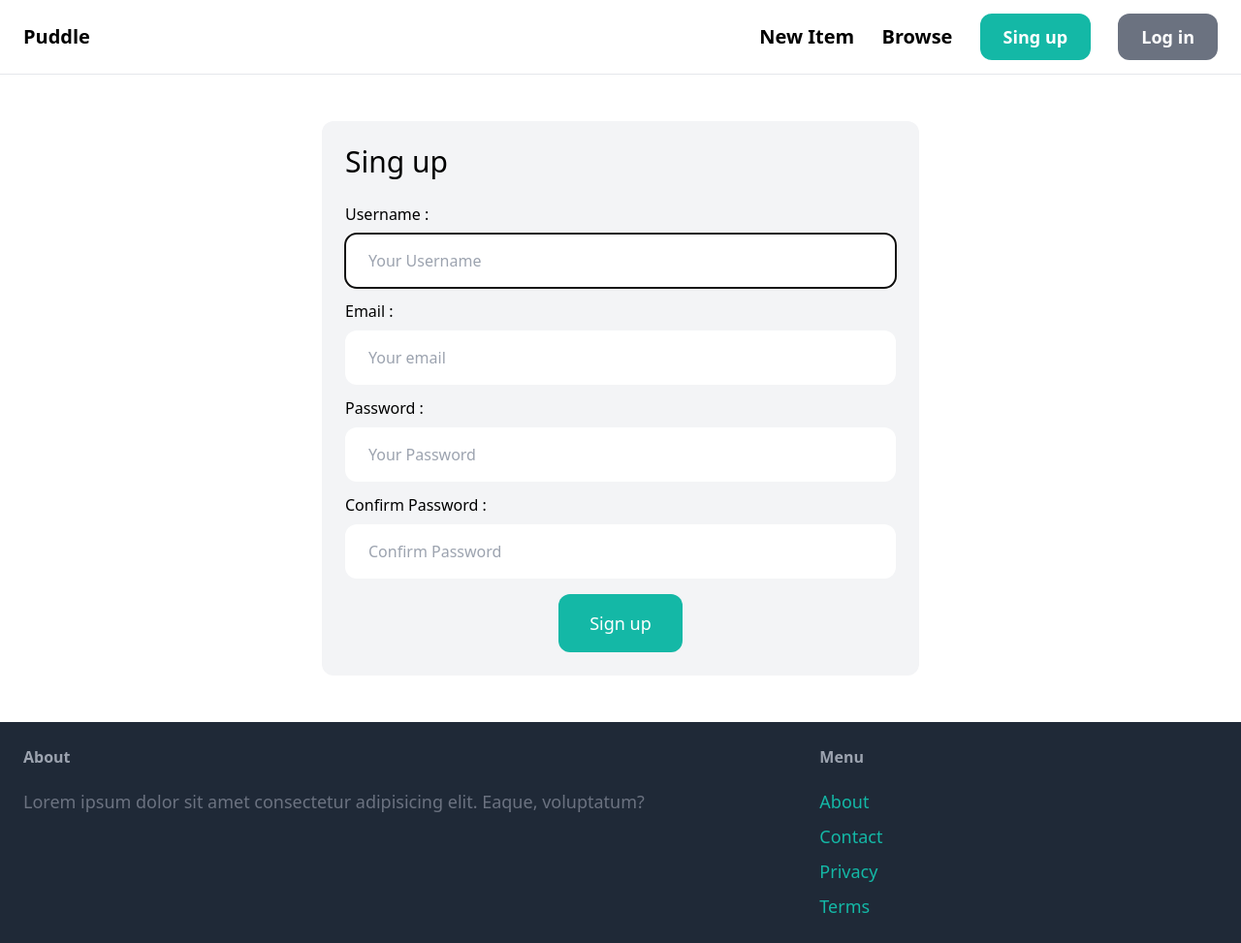
After one commit to Alisaid12/marketPlace_django, a Django app: page /singup/ in a window 1280 px wide. The commit adds this page. Shown: the whole page at 97% size. Run offline with Django 5.2, Linux system fonts and the light colour scheme; some libraries are stand-ins or nearby versions.

Commit message:
add login and singup

```diff
--- /dev/null
+++ b/puddle/core/forms.py
@@ -0,0 +1,41 @@
+from django import forms
+from django.contrib.auth.forms import UserCreationForm,AuthenticationForm
+from django.contrib.auth.models import User
+
+
+class LoginForm(AuthenticationForm):
+
+    username = forms.CharField(widget=forms.TextInput(attrs={
+        'placeholder':'Your Username',
+        'class':'w-full py-4 px-6 rounded-xl'
+    }))
+    password = forms.CharField(widget=forms.PasswordInput(attrs={
+            'placeholder':'Your Password',
+            'class':'w-full py-4 px-6 rounded-xl'
+    }))
+
+
+
+class SingupForm(UserCreationForm):
+    class Meta:
+        model = User
+        fields = ('username','email','password1','password2')
+
+    username = forms.CharField(widget=forms.TextInput(attrs={
+        'placeholder':'Your Username',
+        'class':'w-full py-4 px-6 rounded-xl'
+    }))
+
+    email = forms.CharField(widget=forms.EmailInput(attrs={
+            'placeholder':'Your email',
+            'class':'w-full py-4 px-6 rounded-xl'
+    }))
+
+    password1 = forms.CharField(widget=forms.PasswordInput(attrs={
+            'placeholder':'Your Password',
+            'class':'w-full py-4 px-6 rounded-xl'
+    }))
+    password2 = forms.CharField(widget=forms.PasswordInput(attrs={
+            'placeholder':'Confirm Password',
+            'class':'w-full py-4 px-6 rounded-xl'
+    }))
--- a/puddle/core/templates/core/base.html
+++ b/puddle/core/templates/core/base.html
@@ -1,10 +1,13 @@
-<!DOCTYPE html>
+<!doctype html>
 <html lang="en">
-
   <head>
-    <meta charset="UTF-8">
-    <meta name="viewport" content="width=device-width, initial-scale=1.0">
+    <meta charset="UTF-8" />
+    <meta name="viewport" content="width=device-width, initial-scale=1.0" />
     <script src="https://cdn.tailwindcss.com"></script>
+    <link
+      rel="stylesheet"
+      href="https://cdnjs.cloudflare.com/ajax/libs/font-awesome/6.7.2/css/all.min.css"
+    />
     <title>{% block title %} {% endblock %} | Puddle</title>
     <style>
       html,
@@ -35,44 +38,106 @@
   </head>
 
   <body>
-    <nav class="py-6 px-6 flex justify-between items-center border-b border-gray-200">
-        <a href='/' class="text-xl font-semiblod">Puddle</a>
+    <nav
+      class="py-6 px-6 flex justify-between items-center border-b border-gray-200"
+    >
+      <a href="/" class="text-xl font-semibold">Puddle</a>
 
       <div class="space-x-6">
-            <a href='#' class="text-xl font-semiblod hover:text-gray-500">New Item</a>
-            <a href='#' class="text-xl font-semiblod hover:text-gray-500">Browse</a>
-            <a href="#" class="px-6 py-3 text-lg font-semiblod bg-teal-500 text-white rounded-xl hover:bg-teal-700">Sing
-                up</a>
-            <a href="#" class="px-6 py-3 text-lg font-semiblod bg-gray-500 text-white rounded-xl hover:bg-teal-700">Log
-                in</a>
+        <a href="{% url 'item:new' %}" class="text-xl font-semibold hover:text-gray-500"
+          >New Item</a
+        >
+        <a href="#" class="text-xl font-semibold hover:text-gray-500">Browse</a>
 
+        {% if request.user.is_authenticated %}
+        <a
+          href="#"
+          class="px-6 py-3 text-lg font-semibold bg-teal-500 text-white rounded-xl hover:bg-teal-700"
+          >Inbox</a
+        >
+        <a
+          href="#"
+          class="px-6 py-3 text-lg font-semibold bg-gray-500 text-white rounded-xl hover:bg-teal-700"
+          >Dashboard</a
+        >
+        <a
+          href="{% url 'core:logout' %}"
+          class="px-6 py-3 text-lg font-semibold bg-white text-black border border-gray-400 rounded-xl hover:bg-gray-700 hover:text-white transition duration-1000 ease-in-out"
+        >
+          Log Out
+          <i class="fa-solid fa-right-from-bracket"></i>
+        </a>
+        {% else %}
+        <a
+          href="{% url 'core:singup' %}"
+          class="px-6 py-3 text-lg font-semibold bg-teal-500 text-white rounded-xl hover:bg-teal-700"
+          >Sing up</a
+        >
+        <a
+          href="{% url 'core:login' %}"
+          class="px-6 py-3 text-lg font-semibold bg-gray-500 text-white rounded-xl hover:bg-teal-700"
+          >Log in</a
+        >
+        {% endif %}
       </div>
     </nav>
     <main class="px-6 py-6">
 
-        {% block content %}
+        {% if messages %}
+            {% for message in messages %}
+                <div class="flex items-center justify-between mb-4 p-4 rounded-xl bg-green-100 text-green-800">
+                    <span>{{ message }}</span>
 
-        {% endblock %}
-
+                    <button
+                        type="button"
+                        onclick="this.parentElement.remove()"
+                        class="ml-4 text-green-800 hover:text-green-950 text-xl font-bold"
+                        aria-label="Close"
+                    >
+                        &times;
+                    </button>
+                </div>
+            {% endfor %}
+        {% endif %}
+        {% block content %} {% endblock %}
     </main>
 
     <footer class="py-6 px-6 flex justify-between bg-gray-800">
       <div class="w2/3 pr-10">
         <h3 class="mb-5 font-semibold text-gray-400">About</h3>
-            <p class="text-lg text-gray-500">Lorem ipsum dolor sit amet consectetur adipisicing elit. Eaque, voluptatum?
+        <p class="text-lg text-gray-500">
+          Lorem ipsum dolor sit amet consectetur adipisicing elit. Eaque,
+          voluptatum?
         </p>
       </div>
       <div class="w-1/3 pr-10">
         <h3 class="mb-5 font-semibold text-gray-400">Menu</h3>
 
         <ul class="space-y-2">
-                <li><a href="#" class="text-lg text-teal-500 hover:text-teal-700">About</a></li>
-                <li><a href="{% url 'contact' %}" class="text-lg text-teal-500 hover:text-teal-700">Contact</a></li>
-                <li><a href="#" class="text-lg text-teal-500 hover:text-teal-700">Privacy </a></li>
-                <li><a href="#" class="text-lg text-teal-500 hover:text-teal-700">Terms</a></li>
+          <li>
+            <a href="#" class="text-lg text-teal-500 hover:text-teal-700"
+              >About</a
+            >
+          </li>
+          <li>
+            <a
+              href="{% url 'core:contact' %}"
+              class="text-lg text-teal-500 hover:text-teal-700"
+              >Contact</a
+            >
+          </li>
+          <li>
+            <a href="#" class="text-lg text-teal-500 hover:text-teal-700"
+              >Privacy
+            </a>
+          </li>
+          <li>
+            <a href="#" class="text-lg text-teal-500 hover:text-teal-700"
+              >Terms</a
+            >
+          </li>
         </ul>
       </div>
     </footer>
   </body>
-
 </html>
--- a/puddle/core/templates/core/index.html
+++ b/puddle/core/templates/core/index.html
@@ -14,7 +14,7 @@
                 <div>
                     <a href="{% url 'item:detail' item.id %}">
                         <div>
-                            <img src="{{ item.image.url }}" class="rounded-t-xl w-full h-[200px] object-cover border-b border-gray-400"/>
+                            <img src="{{ item.image.url }}" class="rounded-t-xl object-cover w-full h-[300px]  border-b border-gray-400"/>
                         </div>
                         <div class="p-6 bg-white border-top">
                             <h2 class="text-2xl">{{ item.name }}</h2>
--- /dev/null
+++ b/puddle/core/templates/core/singup.html
@@ -0,0 +1,57 @@
+{% extends 'core/base.html' %}
+
+{% block title%} Sing Up {% endblock %}
+
+{% block content %}
+<div class="w-1/2 my-6 mx-auto p-6 bg-gray-100 rounded-xl ">
+    <h1 class="mb-6 text-3xl">Sing up</h1>
+
+    <form method="post" action="." >
+    {% csrf_token %}
+
+    <div class="mb-3">
+        <label class="inline-block mb-2">Username :</label><br />
+        {{form.username}}
+    </div>
+
+    <div class="mb-3">
+        <label class="inline-block mb-2">Email :</label><br />
+        {{form.email}}
+    </div>
+
+    <div class="mb-3">
+        <label class="inline-block mb-2">Password :</label><br />
+        {{form.password1}}
+    </div>
+
+    <div class="mb-3">
+        <label class="inline-block mb-2">Confirm Password :</label><br />
+        {{form.password2}}
+    </div>
+
+    {% if form.errors or form.non_field_errors %}
+        <div class="mb-3 p-6 bg-red-100 rounded-xl">
+
+            {% for field in form %}
+                {% for error in field.errors %}
+                    <p class="text-red-600">{{ error }}</p>
+                {% endfor %}
+            {% endfor %}
+
+            {% for error in form.non_field_errors %}
+                <p class="text-red-600">{{ error }}</p>
+            {% endfor %}
+
+        </div>
+    {% endif %}
+
+
+        <button
+            class="block mx-auto mt-4 py-4 px-8 text-lg bg-teal-500 hover:bg-teal-700 rounded-xl text-white"
+        >
+            Sign up
+        </button>
+
+    </form>
+</div>
+{% endblock %}
--- /dev/null
+++ b/puddle/core/urls.py
@@ -0,0 +1,16 @@
+from django.urls import path
+from django.contrib.auth import views as auth_views
+from . import views
+from .forms import LoginForm
+
+app_name = 'core'
+
+urlpatterns = [
+
+    path('',views.index,name='index'),
+    path('contact/',views.contact,name='contact'),
+    path('singup/',views.singup,name='singup'),
+    path('logout/',views.logout_user,name='logout'),
+    path('login/',auth_views.LoginView.as_view(template_name="core/login.html",authentication_form = LoginForm),name='login'),
+
+]
--- a/puddle/core/views.py
+++ b/puddle/core/views.py
@@ -1,6 +1,9 @@
-from django.shortcuts import render
+from django.shortcuts import render,redirect
 from item.models import Category,Item
+from django.contrib.auth import authenticate, logout
+from django.contrib import messages
 
+from .forms import SingupForm
 def index(request):
 
     items = Item.objects.filter(is_sold=False)[0:6]
@@ -14,3 +17,24 @@ def index(request):
 
 def contact(request):
     return  render(request,'core/contact.html')
+
+
+def singup(request):
+    if request.method == 'POST':
+        form = SingupForm(request.POST)
+
+        if form.is_valid():
+            form.save()
+
+            return redirect("/login/")
+    else:
+        form = SingupForm()
+
+    return render(request, 'core/singup.html', {
+        'form':form
+    })
+
+def logout_user(request):
+    logout(request)
+    messages.success(request, "You have been logged out.")
+    return redirect('core:index')
--- /dev/null
+++ b/puddle/item/forms.py
@@ -0,0 +1,29 @@
+from django import forms
+from .models import Item
+
+
+INPUT_CLASSES = 'w-full py-4 px-6 rounded-xl border mt-2'
+
+
+class NewItemForm(forms.ModelForm):
+    class Meta:
+        model = Item
+        fields = ('category','name','description','price','image')
+        widgets = {
+            'category': forms.Select(attrs={
+                'class': INPUT_CLASSES
+            }),
+            'name': forms.TextInput(attrs={
+                'class': INPUT_CLASSES
+            }),
+            'description': forms.Textarea(attrs={
+                'class': INPUT_CLASSES
+            }),
+            'price': forms.TextInput(attrs={
+                'class': INPUT_CLASSES
+            }),
+            'image': forms.FileInput(attrs={
+                'class': INPUT_CLASSES
+            }),
+
+        }
--- a/puddle/item/urls.py
+++ b/puddle/item/urls.py
@@ -5,5 +5,6 @@ from . import views
 app_name = 'item'
 
 urlpatterns = [
-    path('<int:pk>', views.detail, name='detail')
+    path('<int:pk>', views.detail, name='detail'),
+    path("new/",views.new,name='new'),
 ]
--- a/puddle/puddle/settings.py
+++ b/puddle/puddle/settings.py
@@ -30,6 +30,9 @@ DEBUG = True
 
 ALLOWED_HOSTS = []
 
+LOGIN_URL = '/login/'
+LOGIN_REDIRECT_URL = '/'
+LOGOUT_REDIRECT_URL = '/'
 
 # Application definition
 
--- a/puddle/puddle/urls.py
+++ b/puddle/puddle/urls.py
@@ -16,16 +16,13 @@ Including another URLconf
 """
 from django.contrib import admin
 from django.urls import path,include
-import core.views as core
-
 from django.conf import settings
 from django.conf.urls.static import static
 
 
 urlpatterns = [
-    path('',core.index,name='index'),
-    path('item',include('item.urls')),
-    path('contact/',core.contact,name='contact'),
+    path('',include('core.urls')),
+    path('item/',include('item.urls')),
     path('admin/', admin.site.urls),
 ]
 
```
Also changed, not shown: puddle/core/templates/core/login.html (added, +45 -0 lines), puddle/item/templates/item/form.html (added, +41 -0 lines), puddle/item/views.py (+10 -1 lines). Lines whose indentation alone changed are shown as unchanged.
